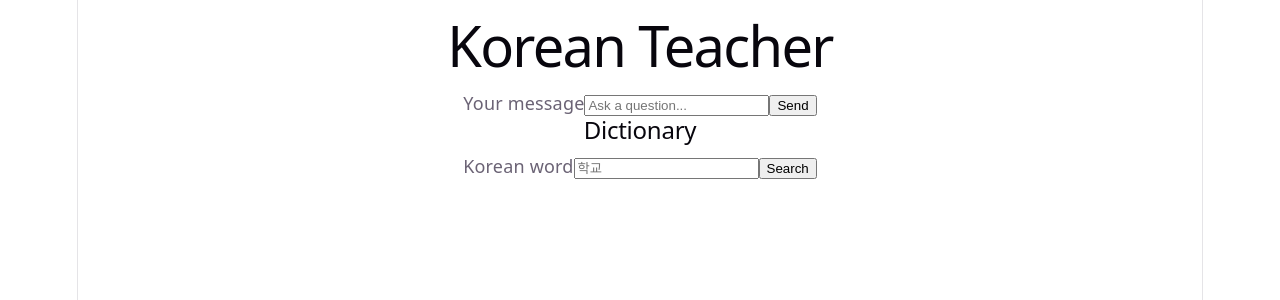
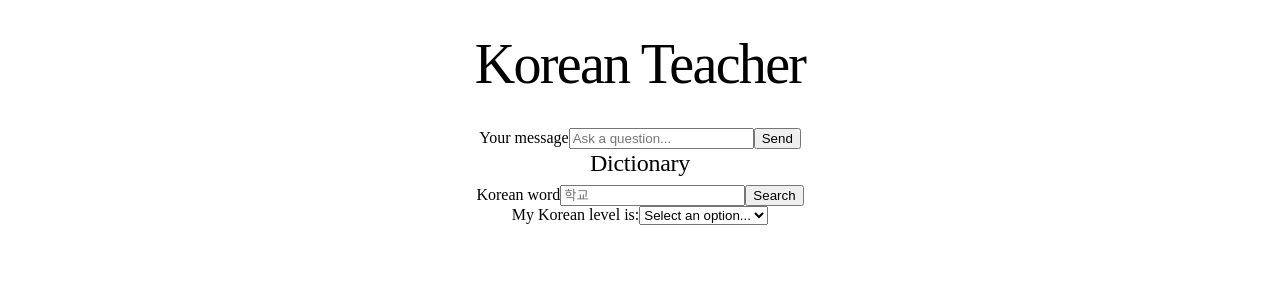
Before and after one commit to gisellerahimi-dotcom/KoreanTeacher, a React (Vite) app in the folder frontend/: page / in a window 1280 px wide. Shown: the top 300 px of the page. Built offline with nearby package versions, Linux system fonts and the light colour scheme.

Commit message:
adding tailwind plugin

```diff
--- a/frontend/package.json
+++ b/frontend/package.json
@@ -10,8 +10,10 @@
     "preview": "vite preview"
   },
   "dependencies": {
+    "@tailwindcss/vite": "^4.3.3",
     "react": "^19.2.8",
-    "react-dom": "^19.2.8"
+    "react-dom": "^19.2.8",
+    "tailwindcss": "^4.3.3"
   },
   "devDependencies": {
     "@eslint/js": "^10.0.1",
--- a/frontend/src/App.jsx
+++ b/frontend/src/App.jsx
@@ -135,6 +135,16 @@ function App() {
                     </article>
                 ))}
                 </section>
+                <label for="cars">My Korean level is:</label>
+
+                <select id="level" name="level">
+                    <option value="" disabled selected hidden>Select an option...</option>
+                    <option value="novice">Novice</option>
+                    <option value="beginner">Beginner</option>
+                    <option value="intermediate">Intermediate</option>
+                    <option value="advanced">Advanced</option>
+                    <option value="native">Native</option>
+                </select>
         </main>
     )
 
--- a/frontend/src/index.css
+++ b/frontend/src/index.css
@@ -1,3 +1,4 @@
+@import "tailwindcss"
 :root {
   --text: #6b6375;
   --text-h: #08060d;
--- a/frontend/vite.config.js
+++ b/frontend/vite.config.js
@@ -1,17 +1,14 @@
 import react from '@vitejs/plugin-react'
 import { defineConfig } from 'vite'
+import tailwindcss from `@tailwindcss/vite`
 
 /*
-a development proxy forwards request from frontend server to
-backend server
-
-When React calls fetch('/api/chat'), the request goes to Vite.
-A proxy tells Vite to forward requests starting with /api to Flask
+addingg the tailwind plugin while keeping flask proxy
 */
 
 // https://vite.dev/config/
 export default defineConfig({
-  plugins: [react()],
+  plugins: [react(), tailwindcss()],
   server : {
     proxy : {
       '/api' : {
```
Also changed, not shown: 1 other file (tests, documents, lock files or other folders).
